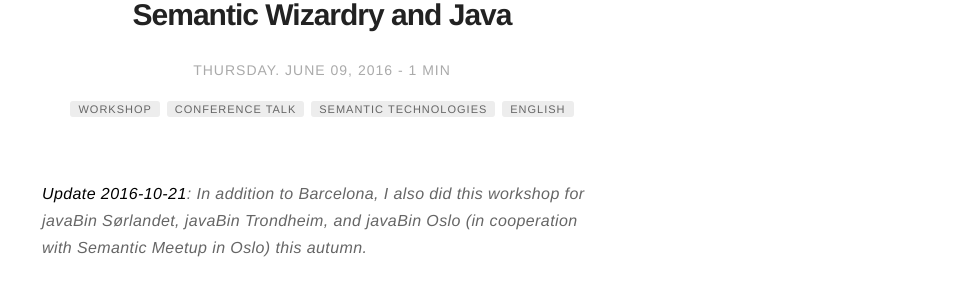
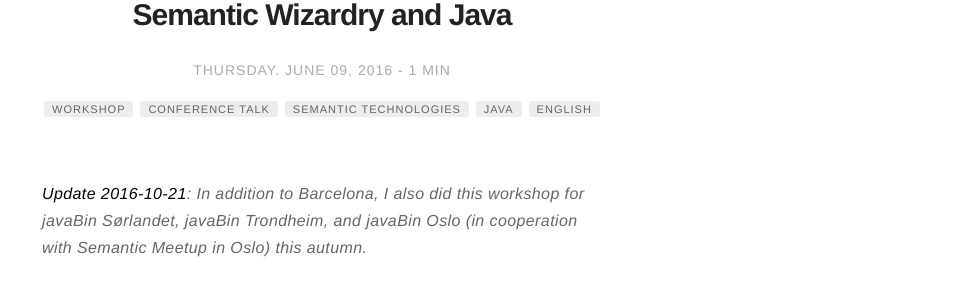
Before and after one commit to mehmandarov/mehmandarov.github.io, a Jekyll site: the page built from _posts/2016-06-09-reasoning-and-semantic-wizardry.markdown, in a window 1280 px wide. Shown: the part 161-452 px from the top of the page, without its empty margins (318-1280 px from the left). Built offline with Jekyll 4.4.1, drawn with Linux system fonts in a browser that asks for light colours.

Commit message:
Minor changes

```diff
--- a/_posts/2016-06-09-reasoning-and-semantic-wizardry.markdown
+++ b/_posts/2016-06-09-reasoning-and-semantic-wizardry.markdown
@@ -7,6 +7,7 @@ tag:
 - workshop
 - conference talk
 - semantic technologies
+- java
 - english
 blog: true
 star: false
```
